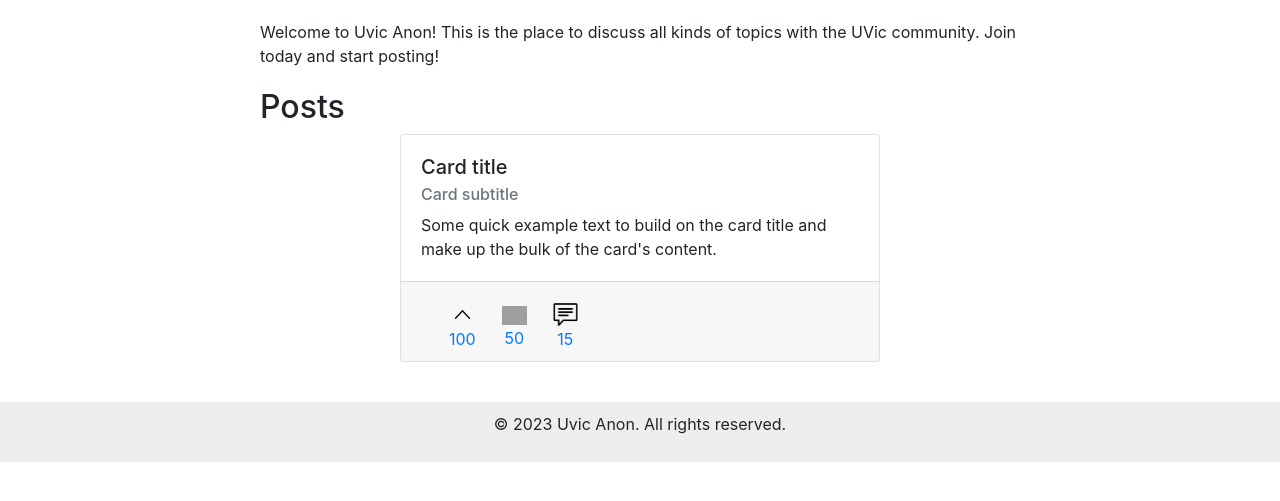
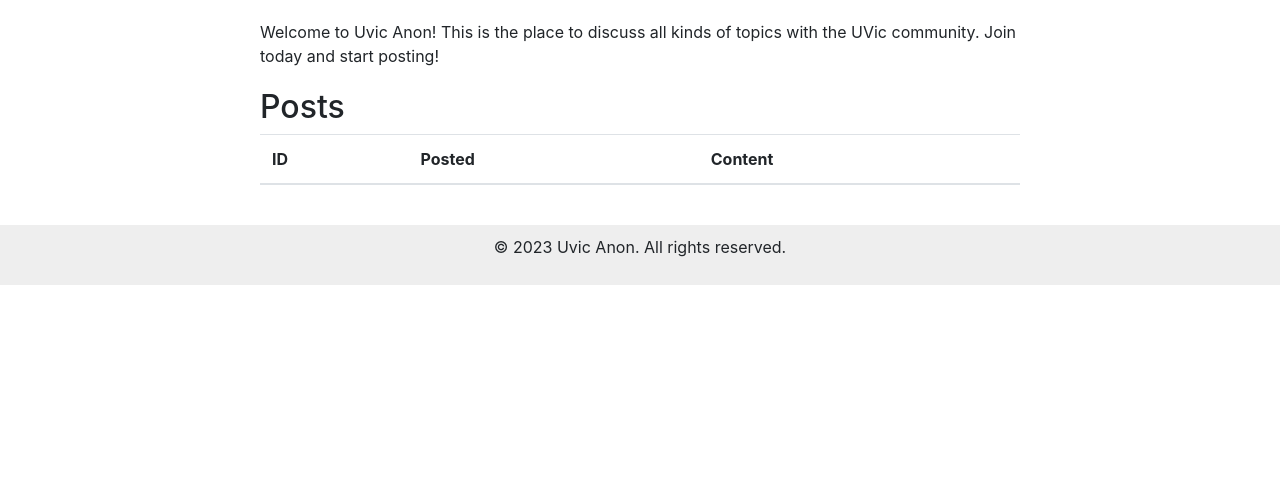
Before and after one commit to zakariyavkhan/UVic-Anon, a Flask app: page / in a window 1280 px wide. Shown: the part 112-613 px from the top of the page. Run offline with Flask 3, Linux system fonts and the light colour scheme; a user stored in the database is signed in; tables that the repository leaves empty hold one stand-in row (values such as "Sample post"); lists and menus that the app fills with data are empty; grey boxes are pictures that could not be loaded.

Commit message:
update routes

```diff
--- a/app/templates/home.html
+++ b/app/templates/home.html
@@ -12,38 +12,31 @@
 
 	<section>
 		<h2>Posts</h2>
-		<div class="col d-flex justify-content-center">
-			<div class="card" style="width: 30rem;">
+		<table class="table table-hover">
+			<thead>
+			   <tr>
+				  <!-- Your Columns HERE -->
+				  <th scope="col">ID</th>
+				  <th scope="col">Posted</th>
+				  <th scope="col">Content</th>
+			   </tr>
+			</thead>
+			<tbody>
+			   <!-- Your rows inside the table HERE: -->
 
-				<div class="card-body">
-					<h5 class="card-title">Card title</h5>
-					<h6 class="card-subtitle mb-2 text-muted">Card subtitle</h6>
-					<p class="card-text">Some quick example text to build on the card title and make up the bulk of the card's content.</p>
-				</div>
+			   {% for post in posts %}
+			   <!-- {% include 'includes/items_modals.html' %} -->
+				<tr>
+					<td>{{ post.id }}</td>
+					<td>{{ post.timestamp }}</td>
+					<td>{{ post.content }}</td>
+				</tr>
+			   {% endfor %}
 
-				<div class="card-footer" style="height: 5rem;">
-					<div class="col d-xl-flex">
-						<button class="btn btn-link">
-							<img src="{{ url_for('static',filename='upvote.png') }}" width="25"/>
-							<p class="card-upvote-count">100</p>
-						</button>
+			</tbody>
+		 </table>
+	</section>
 
-						<button class="btn btn-link">
-							<img src="{{ url_for('static',filename='downvote.png') }}" width="25"/>
-							<p class="card-downvote-count">50</p>
-						</button>
-
-						<button class="btn btn-link">
-							<img src="{{ url_for('static',filename='comment.png') }}" width="25" height="25"/>
-							<p class="card-comment-count">15</p>
-						</button>
-					</div>
-				</div>
-
-			</div>
-		</div>
-
-	</section>
 </main>
 
 {% endblock %}
--- a/app/views.py
+++ b/app/views.py
@@ -1,18 +1,16 @@
 from . import db
 from flask import render_template, Blueprint, request, redirect, url_for, flash
 from .forms import LoginForm, RegisterForm
-from .models import User
+from .models import User, Post
 from sqlalchemy.sql import select
-from flask_login import login_user, login_required
+from flask_login import login_user
 
 home = Blueprint('home', __name__)
 
 @home.route('/', methods=['GET', 'POST'])
-@login_required
 def home_page():
-    # posts = query all posts with (now() - timestamp) < 24 hrs
-    # pass as parameter to home.html
-    return render_template('home.html')
+    posts = db.session.scalars(select(Post).where(Post.expired == False)).all()
+    return render_template('home.html', posts=posts)
 
 @home.route('/login', methods=['GET', 'POST'])
 def login():
@@ -55,6 +53,5 @@
     return render_template('verify.html')
 
 @home.route('/post', methods=['GET', 'POST'])
-@login_required
 def post_page():
     return render_template('post.html')
```
